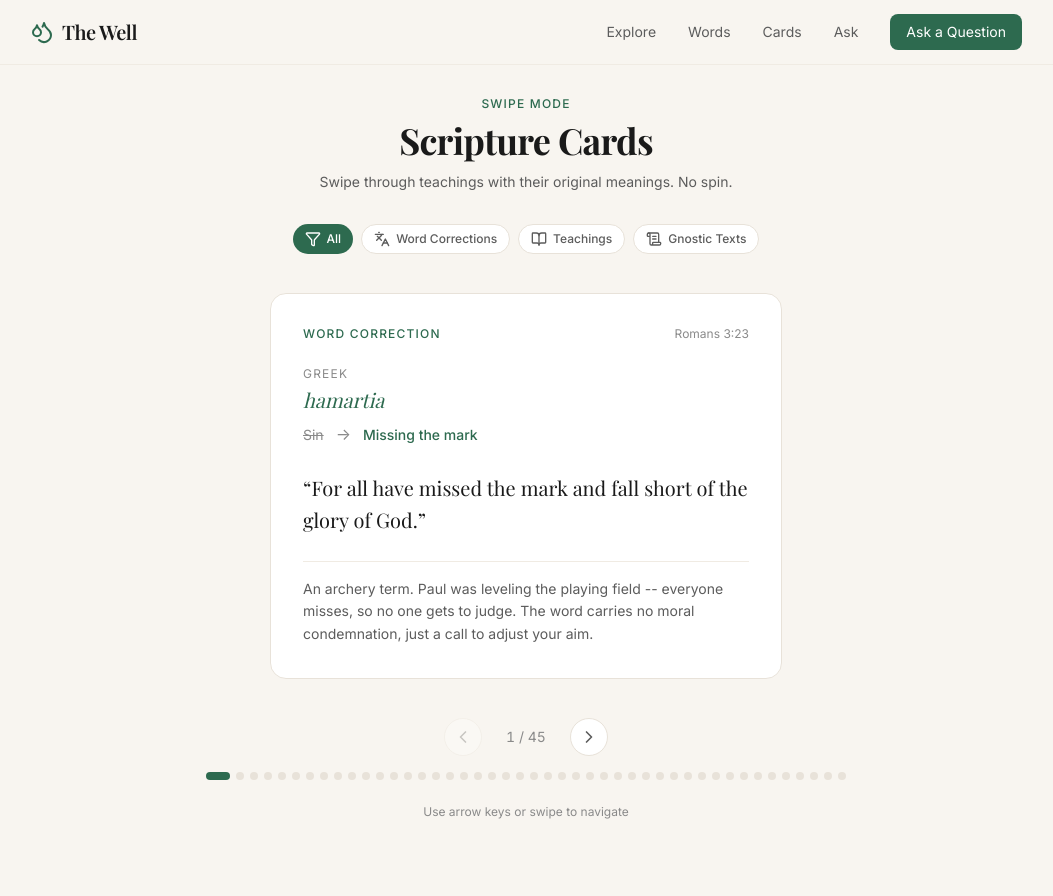
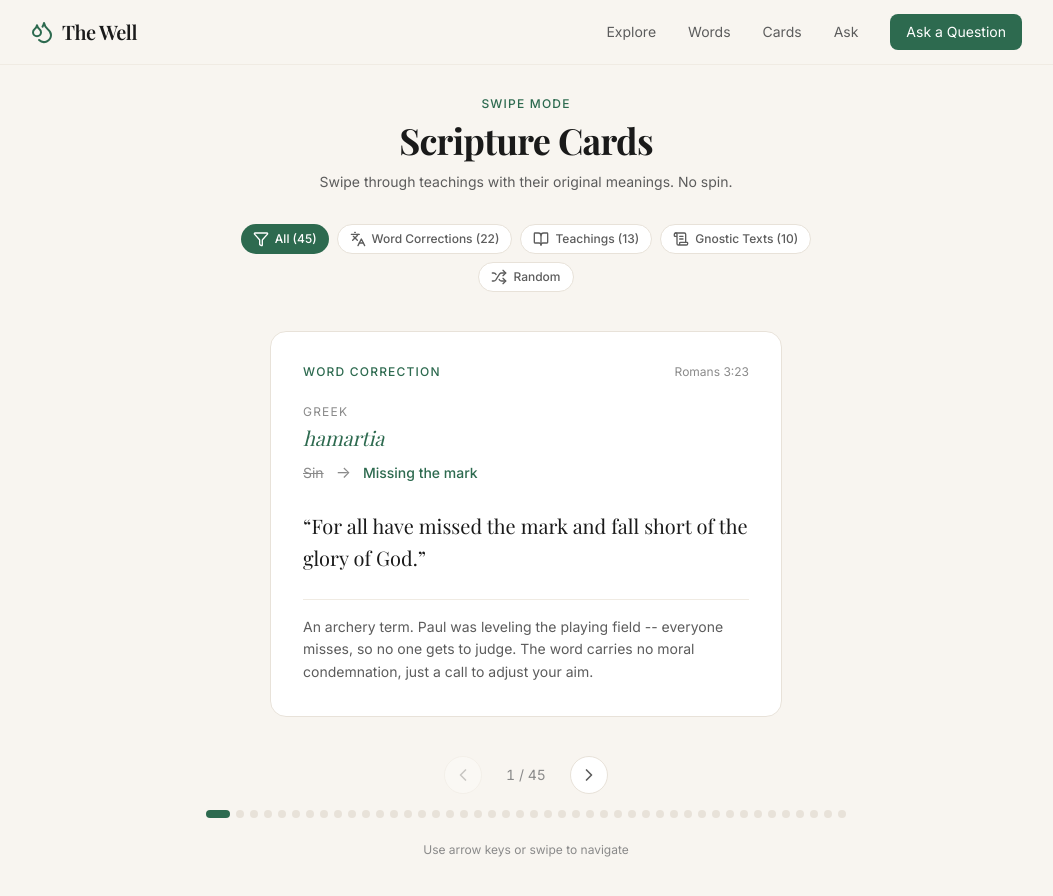
Before and after one commit to lordshua1337/the-well, a Next.js app: page /cards in a window 1280 px wide. Shown: the top 896 px of the page, without its empty margins (114-1167 px from the left). Built offline with nearby package versions, Linux system fonts and the light colour scheme; a web font is replaced by a local one.

Commit message:
feat: add category counts and random card button to scripture cards page

```diff
--- a/src/app/cards/page.tsx
+++ b/src/app/cards/page.tsx
@@ -1,6 +1,6 @@
 "use client";
 
-import { useState, useCallback, useRef, useEffect, TouchEvent } from "react";
+import { useState, useCallback, useMemo, useRef, useEffect, TouchEvent } from "react";
 import {
   ChevronLeft,
   ChevronRight,
@@ -8,6 +8,7 @@ import {
   Languages,
   ScrollText,
   Filter,
+  Shuffle,
 } from "lucide-react";
 import { scriptureCards, type ScriptureCard } from "@/lib/scripture-data";
 
@@ -111,6 +112,13 @@ export default function CardsPage() {
 
   const currentCard = filteredCards[currentIndex];
 
+  const categoryCounts = useMemo(() => ({
+    all: scriptureCards.length,
+    word: scriptureCards.filter((c) => c.category === "word").length,
+    teaching: scriptureCards.filter((c) => c.category === "teaching").length,
+    gnostic: scriptureCards.filter((c) => c.category === "gnostic").length,
+  }), []);
+
   const goNext = useCallback(() => {
     if (currentIndex < filteredCards.length - 1) {
       setDirection("right");
@@ -193,9 +201,20 @@ export default function CardsPage() {
               }`}
             >
               {categoryIcons[cat]}
-              {categoryLabels[cat]}
+              {categoryLabels[cat]} ({categoryCounts[cat]})
             </button>
           ))}
+          <button
+            onClick={() => {
+              const randomIdx = Math.floor(Math.random() * filteredCards.length);
+              setDirection("right");
+              setCurrentIndex(randomIdx);
+            }}
+            className="inline-flex items-center gap-1.5 px-3 py-1.5 rounded-full text-xs font-medium bg-surface border border-border text-text-secondary hover:border-accent/30 transition-colors"
+          >
+            <Shuffle className="w-4 h-4" />
+            Random
+          </button>
         </div>
 
         {/* Card display */}
```
